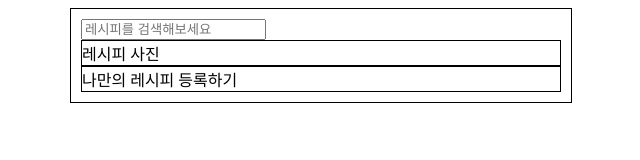
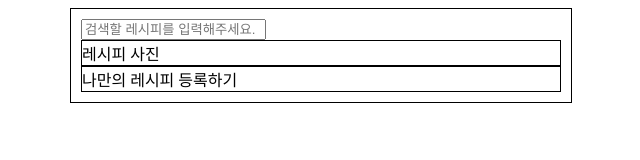
Before and after one commit to Cocktailer-Elice/cocktailer, a React (Vite) app in the folder Frontend/: page /cockcipe in a window 1280 px wide. Shown: the top 160 px of the page, without its empty margins (319-959 px from the left). Built offline with nearby package versions, Linux system fonts and the light colour scheme.

Commit message:
chore: React 설정

```diff
--- a/Frontend/src/components/Cockcipe/Detail/LikeBtn.tsx
+++ b/Frontend/src/components/Cockcipe/Detail/LikeBtn.tsx
@@ -1,7 +1,7 @@
 import React from 'react';
-
+import ThumbUpIcon from '@mui/icons-material/ThumbUp';
 const LikeBtn = () => {
-  return <div>LikeBtn</div>;
+  return <ThumbUpIcon />;
 };
 
 export default LikeBtn;
--- a/Frontend/src/components/Cockcipe/List/SearchRecipeInput.tsx
+++ b/Frontend/src/components/Cockcipe/List/SearchRecipeInput.tsx
@@ -1,14 +1,5 @@
-import React from 'react';
-import styled from 'styled-components';
-
-const Input = styled.input``;
-
 const SearchRecipeInput = () => {
-  return (
-    <div>
-      <input placeholder="레시피를 검색해보세요" type="text" />
-    </div>
-  );
+  return <input placeholder="검색할 레시피를 입력해주세요." />;
 };
 
 export default SearchRecipeInput;
```
